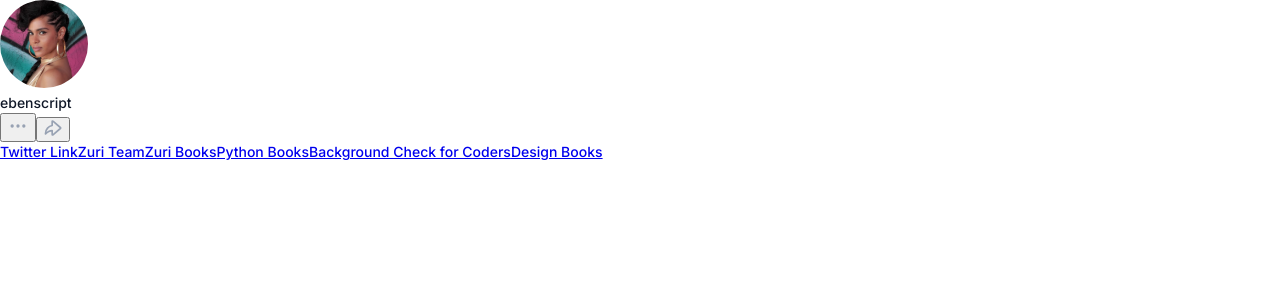
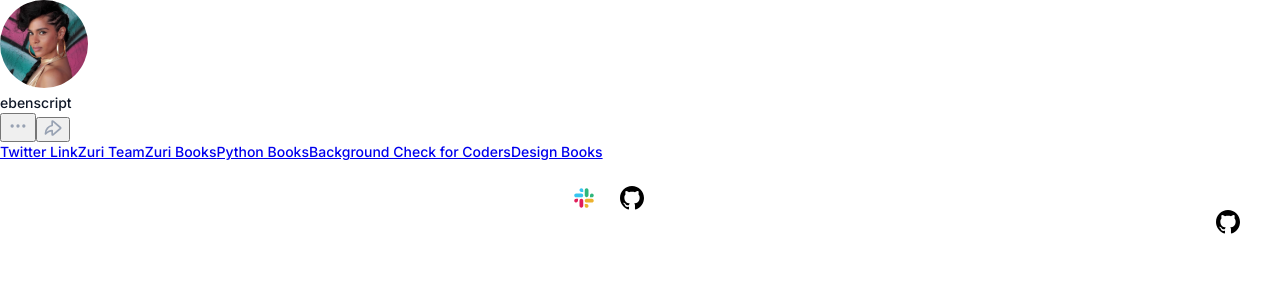
Before and after one commit to Ebenscript/linktree, a React (Create React App) app: page / in a window 1280 px wide. Shown: the top 300 px of the page. Built offline with nearby package versions, Linux system fonts and the light colour scheme.

Commit message:
social section done

```diff
--- a/src/App.js
+++ b/src/App.js
@@ -2,6 +2,8 @@ import "./App.css";
 import profile from "./images/profile.svg";
 import dots from "./images/dots-horizontal.svg";
 import share from "./images/share.svg";
+import slack from "./images/slack.svg";
+import github from "./images/github.svg";
 
 function ButtonLink(props) {
   const { id, url, text } = props;
@@ -65,6 +67,16 @@ function App() {
           text="Design Books"
         />
       </div>
+
+      <div className="social-section">
+        <a href="#ebenscript" className="social-link">
+          <img src={slack} alt="slack logo" />
+        </a>
+
+        <a href="https://github.com/ebenscript" className="social-link">
+          <img src={github} alt="github logo" />
+        </a>
+      </div>
     </>
   );
 }
```
